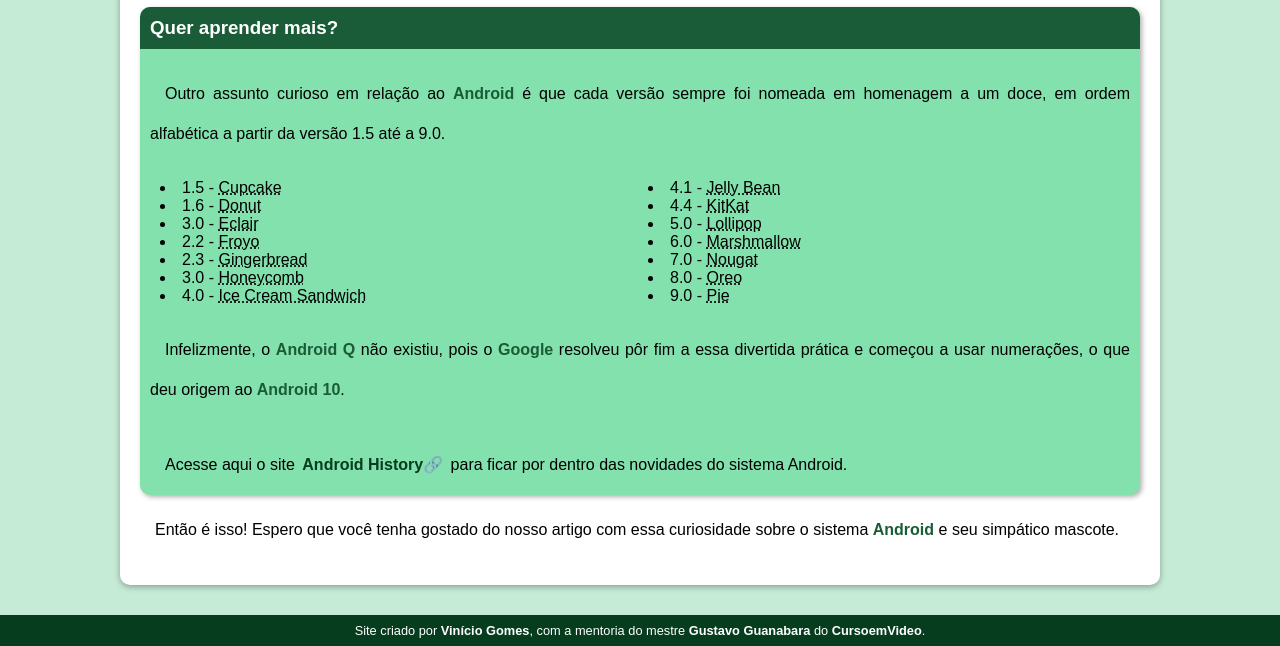
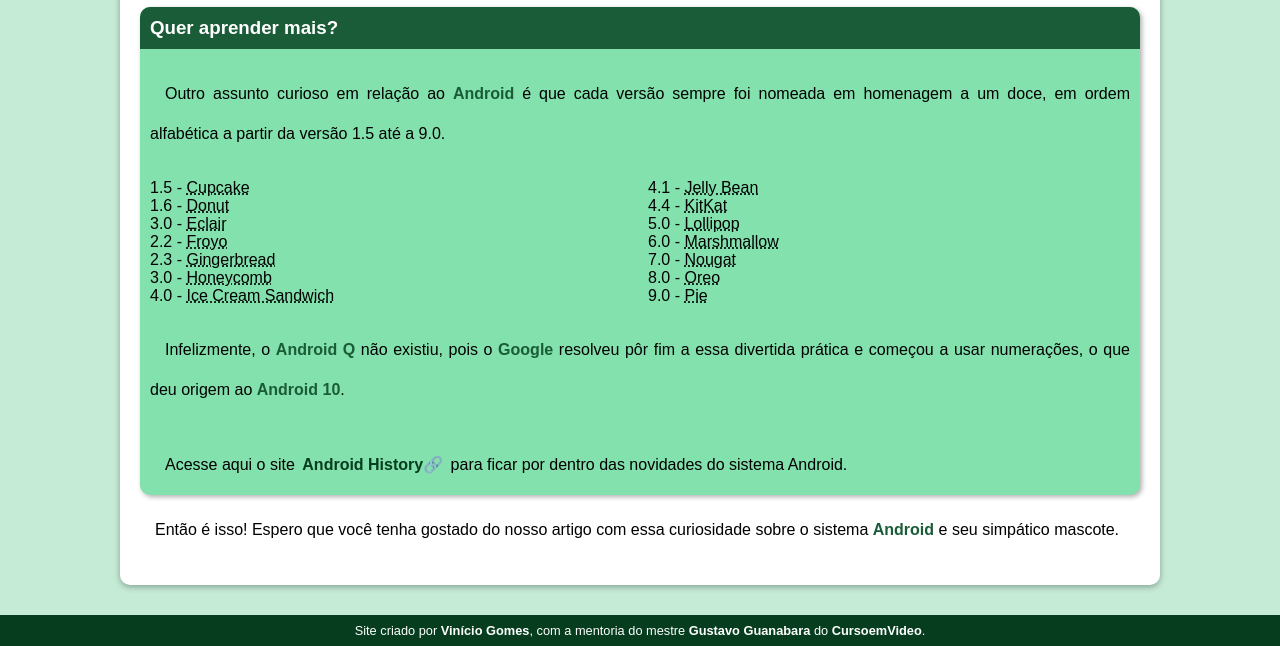
Before and after one commit to viniciogomesr/projeto-android, a plain HTML site: page index.html in a window 1280 px wide. Shown: the part 2467-3113 px from the top of the page. Drawn offline with Linux system fonts and the light colour scheme.

Commit message:
Update style.css

```diff
--- a/css/style.css
+++ b/css/style.css
@@ -166,10 +166,10 @@ aside p {
 }
 
 aside > ul {
-    list-style: disc;
+    list-style: none;
     list-style-position: inside;
     columns: 2;
-    padding: 0px 20px;
+    padding: 0px 10px;
 }
 
 /* Configuração do footer */
```
